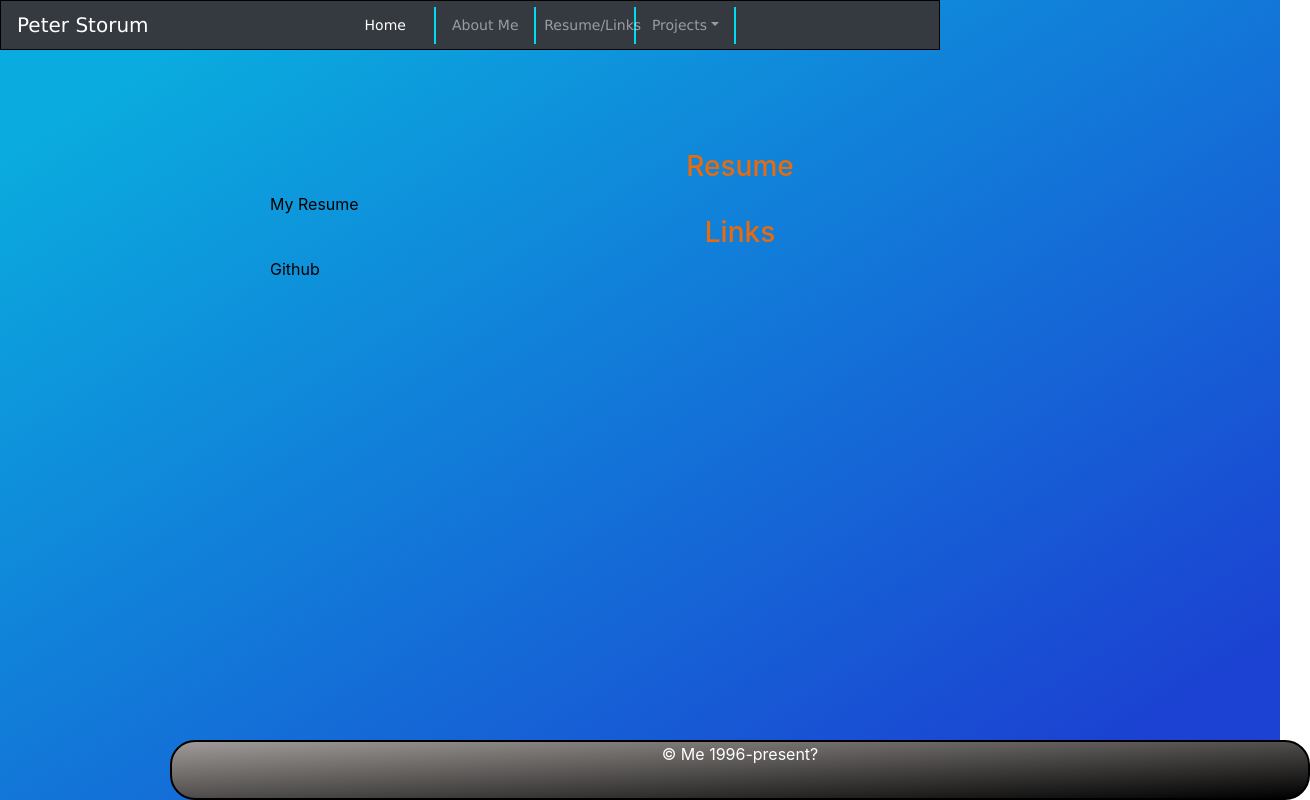
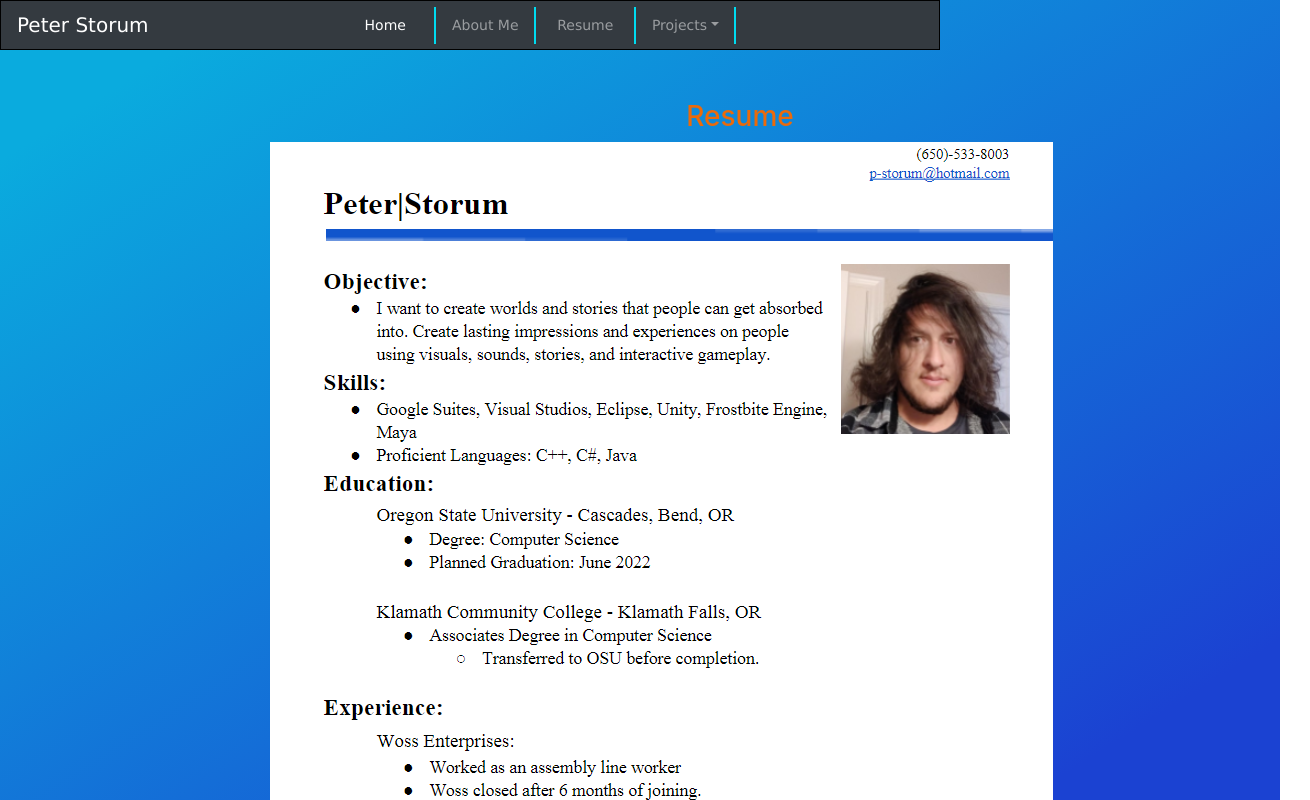
Before and after one commit to ogdench/StorumPortfolio1, a plain HTML site: page resume.html in a window 1280 px wide. Shown: the top 800 px of the page, 1310 px wide, since content can reach past the window. Drawn offline with nearby package versions, Linux system fonts and the light colour scheme.

Commit message:
hyperlink changes

```diff
--- a/resume.html
+++ b/resume.html
@@ -33,7 +33,7 @@
             <a class="nav-link" href="aboutme.html">About Me</a>
           </li>
           <li class="nav-item">
-            <a class="nav-link" href="resume.html">Resume/Links</a>
+            <a class="nav-link" href="resume.html">Resume</a>
           </li>
           <li class="nav-item dropdown">
             <a class="nav-link dropdown-toggle" href="projects.html" id="dropdown01" data-toggle="dropdown" aria-haspopup="true" aria-expanded="false">Projects</a>
@@ -47,16 +47,10 @@
     </div>
   </nav>
 
-    <div style="position:relative; top: 150px; left: 100px; right: 100px;">
+    <div style="position:relative; top: 100px; left: 100px; right: 100px; margin-bottom: 100px;">
       <h3>Resume</h3>
-      <a style="color:black;" href="https://docs.google.com/document/d/1IH_C4awCII2iK740SkNPpgn5bUIYohEPtl8kpKDlkxM/edit?usp=sharing">My Resume</a>
+      <img src="Resume1.png">
     </div>
-    <div style="position:relative; top: 150px; left: 100px; right: 100px;">
-      <h3>Links</h3>
-      <a style="color:black;" href="https://github.com/ogdench">Github</a>
-
-    </div>
-
   <footer class="container">
     <p>&copy; Me 1996-present?</p>
   </footer>
--- a/style.css
+++ b/style.css
@@ -54,8 +54,8 @@ footer {
   border-radius: 25px;
   text-align:center;
   height: 60px;
-  position: absolute;
-  bottom: 0;
+  bottom: 20;
+  border-top: 20;
   width: 100%;
 }
 
```
Also changed, not shown: aboutme.html (+7 -1 lines), index.html (+1 -1 lines), projects.html (+1 -1 lines), Resume1.png (added), 1 other file.
